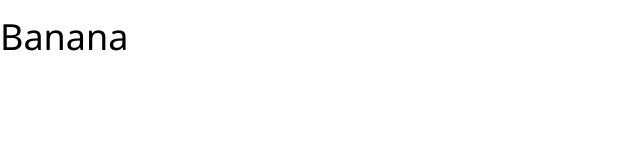
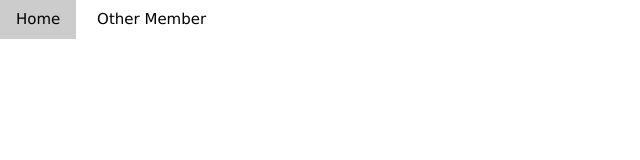
Before and after one commit to normalplayar/2702337412_asignment2, a plain HTML site: page index.html in a window 1280 px wide. Shown: the whole page, without its empty margins (0-640 px from the left). Drawn offline with Linux system fonts and the light colour scheme.

Commit message:
Update index.html

```diff
--- a/index.html
+++ b/index.html
@@ -8,7 +8,12 @@
     <title>2702337142_Assignment2</title>
 </head>
 <body>
-    <h1>Banana</h1>
+    <div>
+        <div class="w3 bar w3 black">
+            <a href="#main" class="w3-bar-item w3-button">Home</a>
+            <a href="#main" class="w3-bar-item w3-button">Other Member</a>
+        </div>
+    </div>
 
 </body>
 </html>
```
